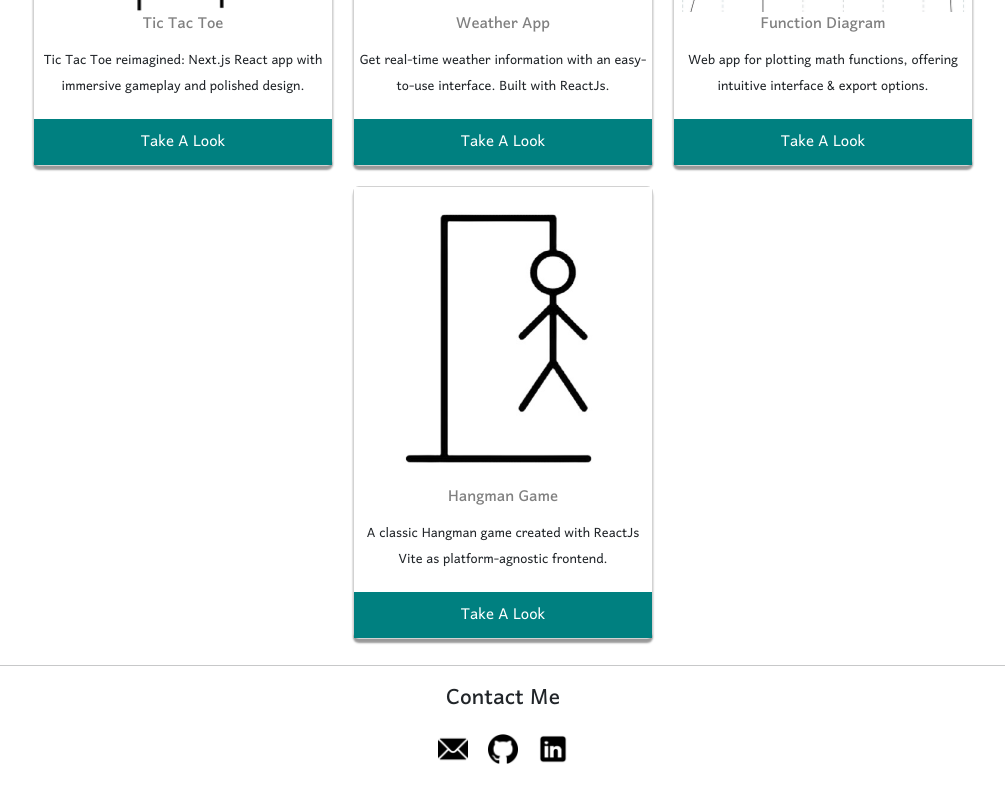
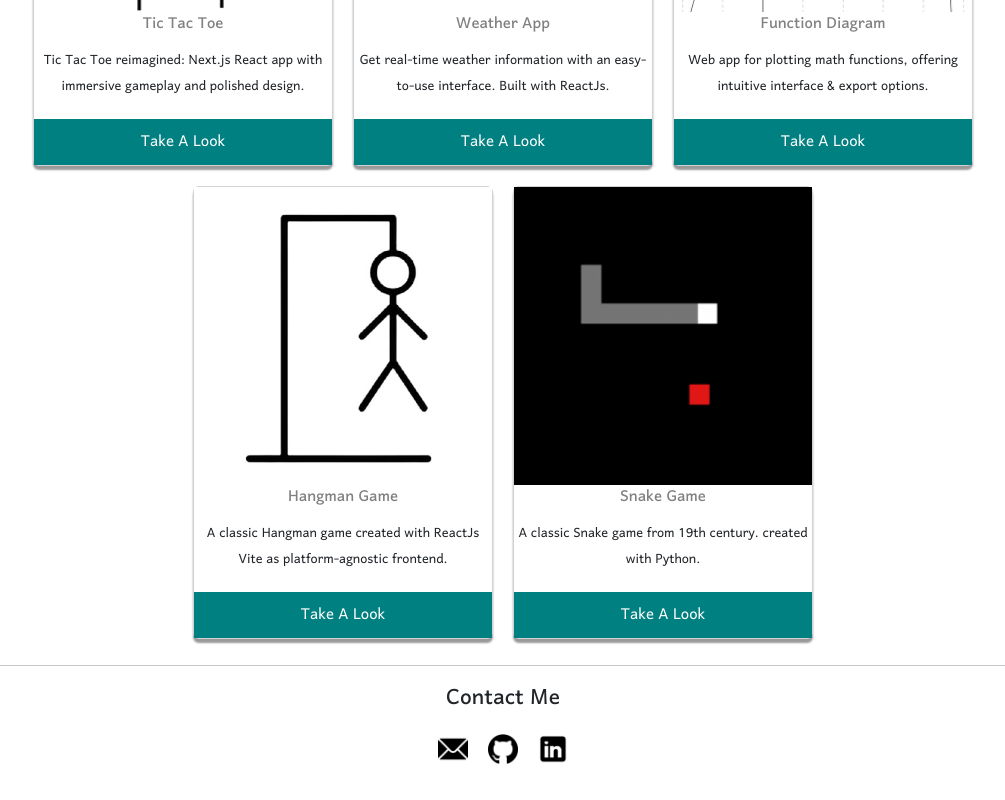
Before and after one commit to Imadjaha/Portfolio_ReactJs, a React (Create React App) app: page / in a window 1280 px wide. Shown: the part 1596-2396 px from the top of the page, without its empty margins (137-1142 px from the left). Built offline with nearby package versions, Linux system fonts and the light colour scheme.

Commit message:
Added 8th Project

```diff
--- a/src/data/projects.js
+++ b/src/data/projects.js
@@ -5,6 +5,7 @@ import project4 from "../Assets/project4.png";
 import project5 from "../Assets/project5.png";
 import project6 from "../Assets/project6.png";
 import project7 from "../Assets/project7.jpg";
+import project8 from "../Assets/project8.png";
 const PROJECTS = [
     {
         id: 1,
@@ -54,7 +55,15 @@ const PROJECTS = [
         description: "A classic Hangman game created with ReactJs Vite as platform-agnostic frontend.",
         link: "https://imadjaha.github.io/Hangman/",
         image: project7
+    },
+    {
+        id: 8,
+        title: "Snake Game",
+        description: "A classic Snake game from 19th century. created with Python.",
+        link: "https://github.com/Imadjaha/snake-game",
+        image: project8
     }
+
 ]
 
 export default PROJECTS;
```
Also changed, not shown: src/Assets/project8.png (added).
